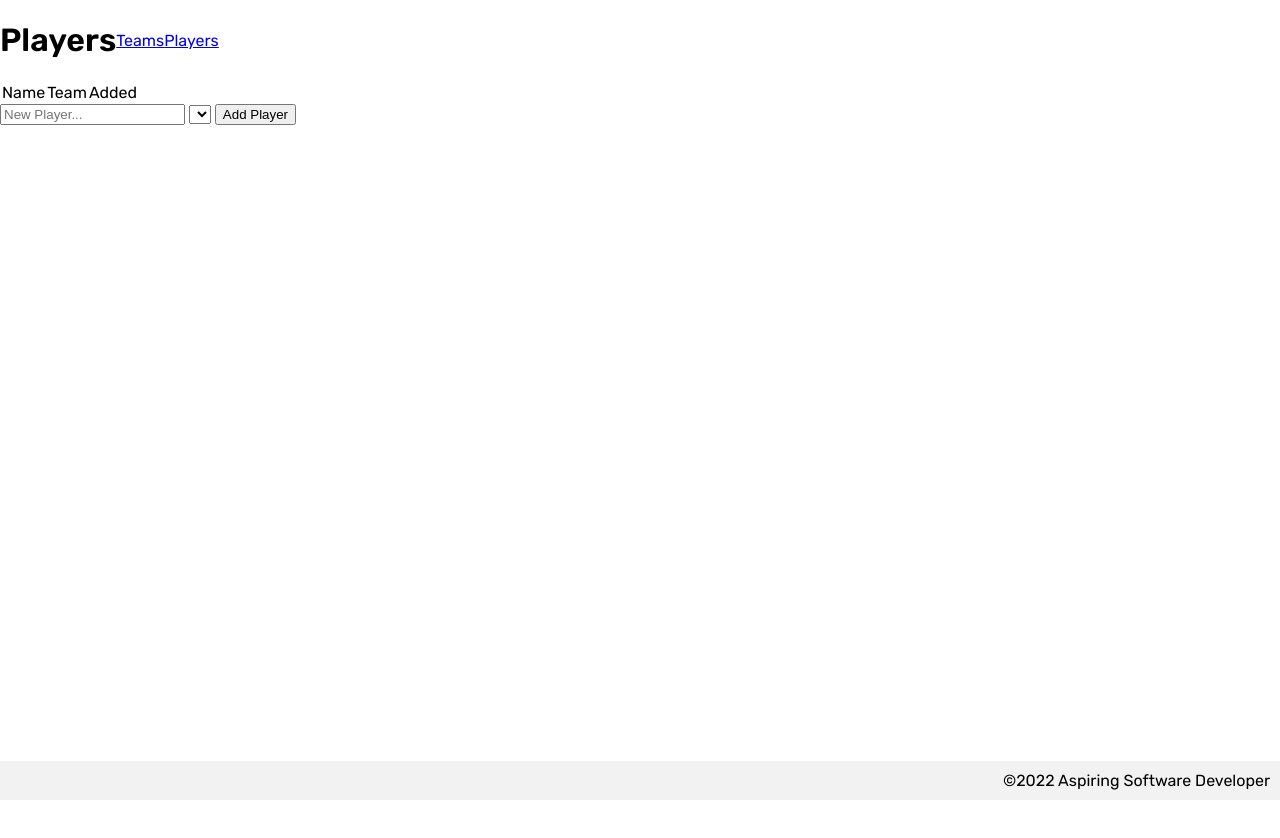
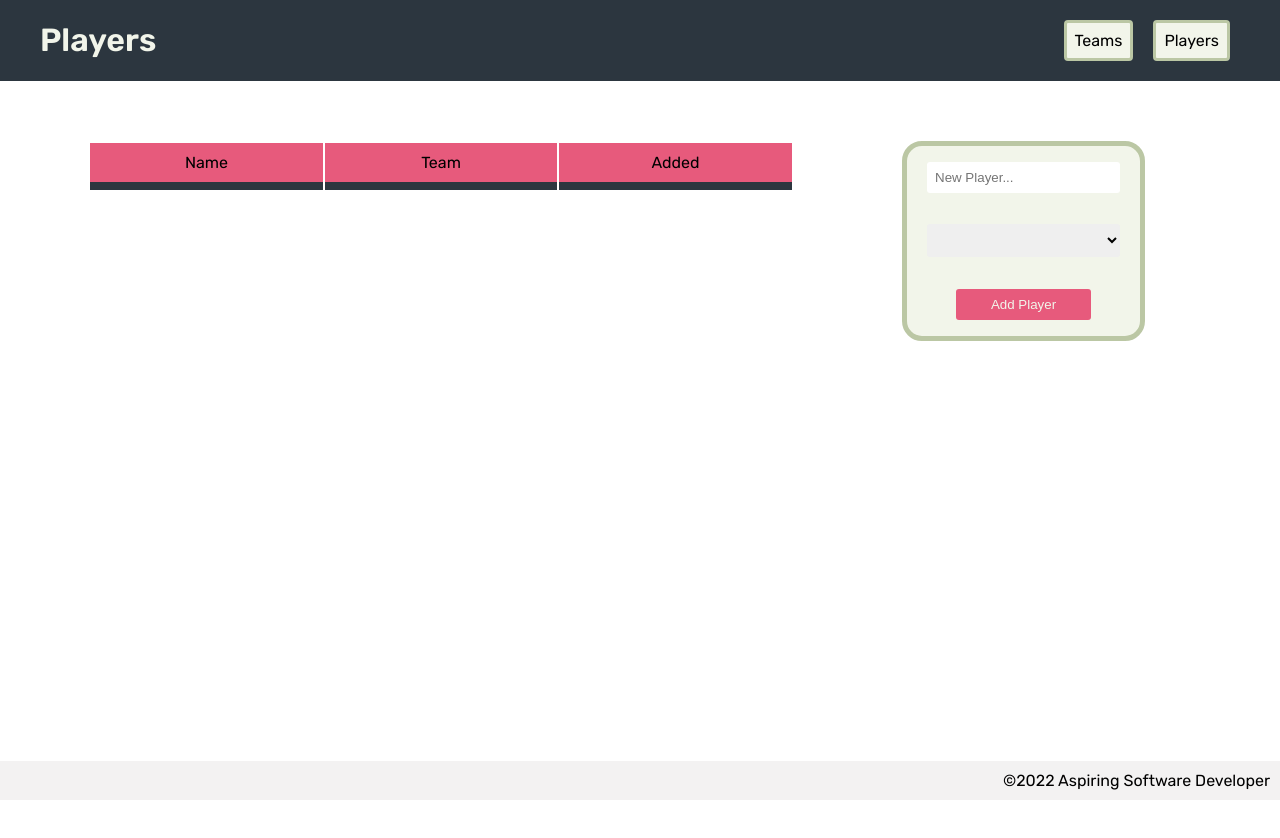
Before and after one commit to dillon-brock/league-organizer, a plain HTML site: page players/index.html in a window 1280 px wide. Drawn offline with nearby package versions, Linux system fonts and the light colour scheme.

Commit message:
styling changes to players page

```diff
--- a/components/PlayerList.js
+++ b/components/PlayerList.js
@@ -1,6 +1,8 @@
 export default function createPlayerList(root) {
 
     return ({ players }) => {
+
+        root.innerHTML = '';
 
         for (const player of players) {
             root.append(Player({ player }));
--- a/players/index.html
+++ b/players/index.html
@@ -19,8 +19,10 @@
 <body>
     <header>
         <h1>Players</h1>
-        <a href="/">Teams</a>
-        <a href=".">Players</a>
+        <div id="nav-links">
+            <a href="/" class="nav-link" id="teams-link">Teams</a>
+            <a href="." class="nav-link">Players</a>
+        </div>
         <div id="user"></div>
     </header>
 
--- a/styles/home.css
+++ b/styles/home.css
@@ -3,10 +3,6 @@ html {
     --main-white: #F2F5EA;
     --accent: #E75A7C;
     --green-accent: #BBC7A4;
-    --light-cyan: #E5FCF5;
-    --turquoise-green: #BCDEC1;
-    --dark-purple: #210124;
-    --wine-red: #750D37;
 }
 
 h1 {
--- a/styles/main.css
+++ b/styles/main.css
@@ -34,9 +34,9 @@ header {
     display: none;
 }
 
-main {
+/* main {
     height: 100%;
-}
+} */
 
 footer {
     position: fixed;
--- a/styles/players.css
+++ b/styles/players.css
@@ -0,0 +1,110 @@
+html {
+    --header-background: #2C363F;
+    --main-white: #F2F5EA;
+    --accent: #E75A7C;
+    --green-accent: #BBC7A4;
+}
+
+h1 {
+    color: var(--main-white);
+}
+
+header {
+    background-color: var(--header-background);
+    color: var(--main-white);
+    padding-left: 40px;
+}
+
+#nav-links {
+    display: flex;
+    padding-right: 30px;
+    width: 100%;
+    justify-content: flex-end;
+    gap: 20px;
+}
+
+#nav-links a {
+    text-decoration: none;
+    color: black;
+}
+
+.nav-link {
+    background-color: var(--main-white);
+    text-align: center;
+    padding: 8px;
+    border-radius: 4px;
+    border: 3px solid var(--green-accent);
+}
+
+#nav-links a:hover {
+    background-color: var(--green-accent);
+}
+
+span {
+    color: var(--light-cyan);
+}
+
+
+main {
+    display: grid;
+    min-height: 0;
+    grid-template-areas: "table form";
+    grid-template-columns: 0.7fr 0.3fr;
+    column-gap: 20px;
+    margin-top: 60px;
+    justify-items: center;
+    height: 100%;
+}
+
+table {
+    grid-area: table;
+    width: 80%;
+    margin-bottom: 100px;
+}
+
+tbody tr:nth-child(odd) {
+    background-color: var(--main-white);
+}
+
+tbody tr:nth-child(even) {
+    background-color: var(--header-background);
+    color: var(--main-white);
+}
+
+td {
+    width: 200px;
+    padding: 10px;
+}
+
+thead td{
+    background-color: var(--accent);
+    text-align: center;
+    border-bottom: 8px solid var(--header-background);
+}
+
+form {
+    grid-area: form;
+    display: flex;
+    flex-direction: column;
+    background-color: var(--main-white);
+    justify-content: space-around;
+    padding-left: 20px;
+    padding-right: 20px;
+    border-radius: 20px;
+    border: 5px solid var(--green-accent);
+    justify-self: baseline;
+    height: 200px;
+}
+
+input, select, button {
+    padding: 8px;
+    border: transparent;
+    border-radius: 3px;
+}
+
+button {
+    background-color: var(--accent);
+    color: var(--main-white);
+    width: 70%;
+    align-self: center;
+}
--- a/styles/reset.css
+++ b/styles/reset.css
@@ -30,7 +30,7 @@ time, mark, audio, video {
 	border: 0;
 	font-size: 100%;
 	font: inherit;
-	vertical-align: baseline;
+	/* vertical-align: baseline; */
 }
 
 ol, ul {
```
